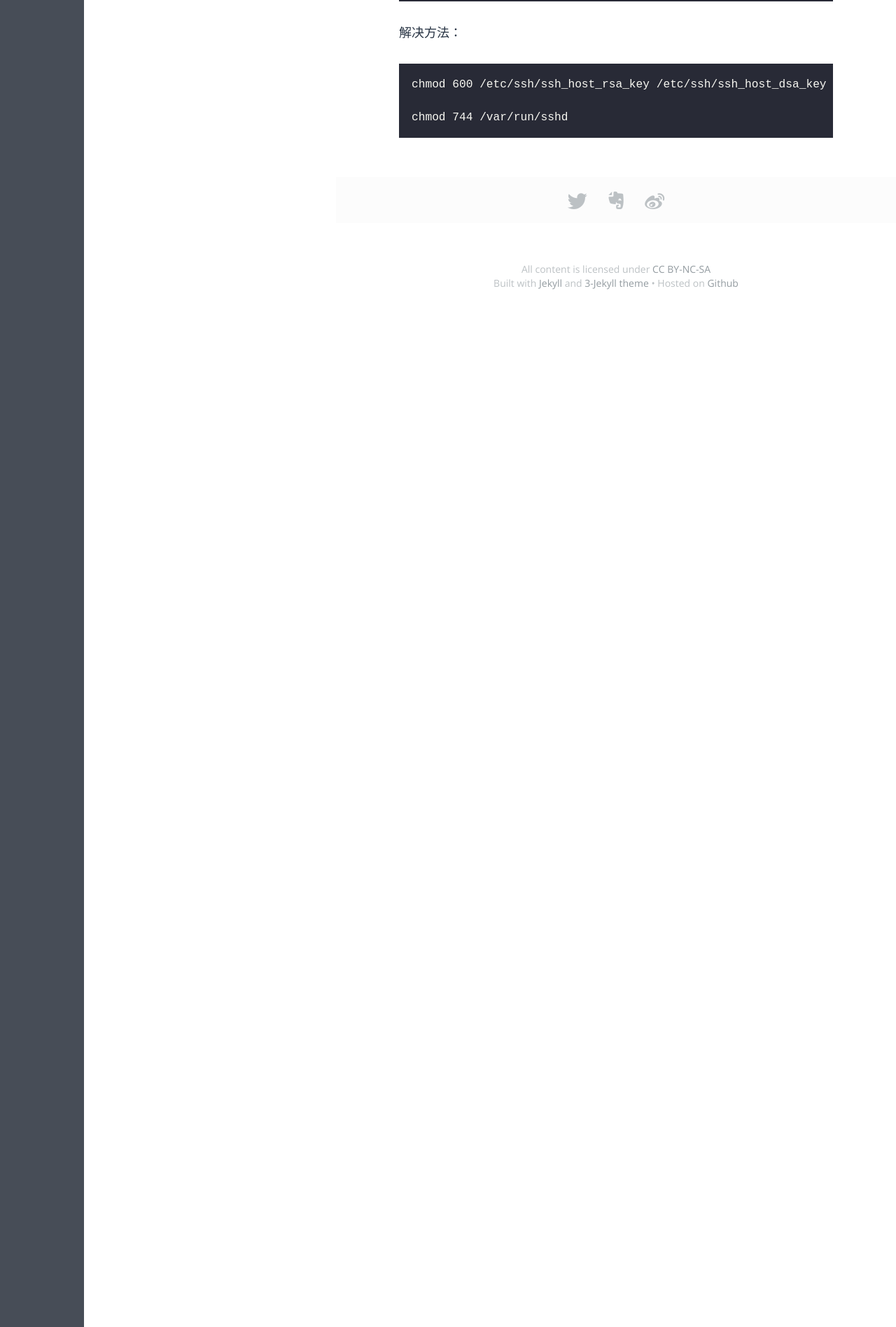
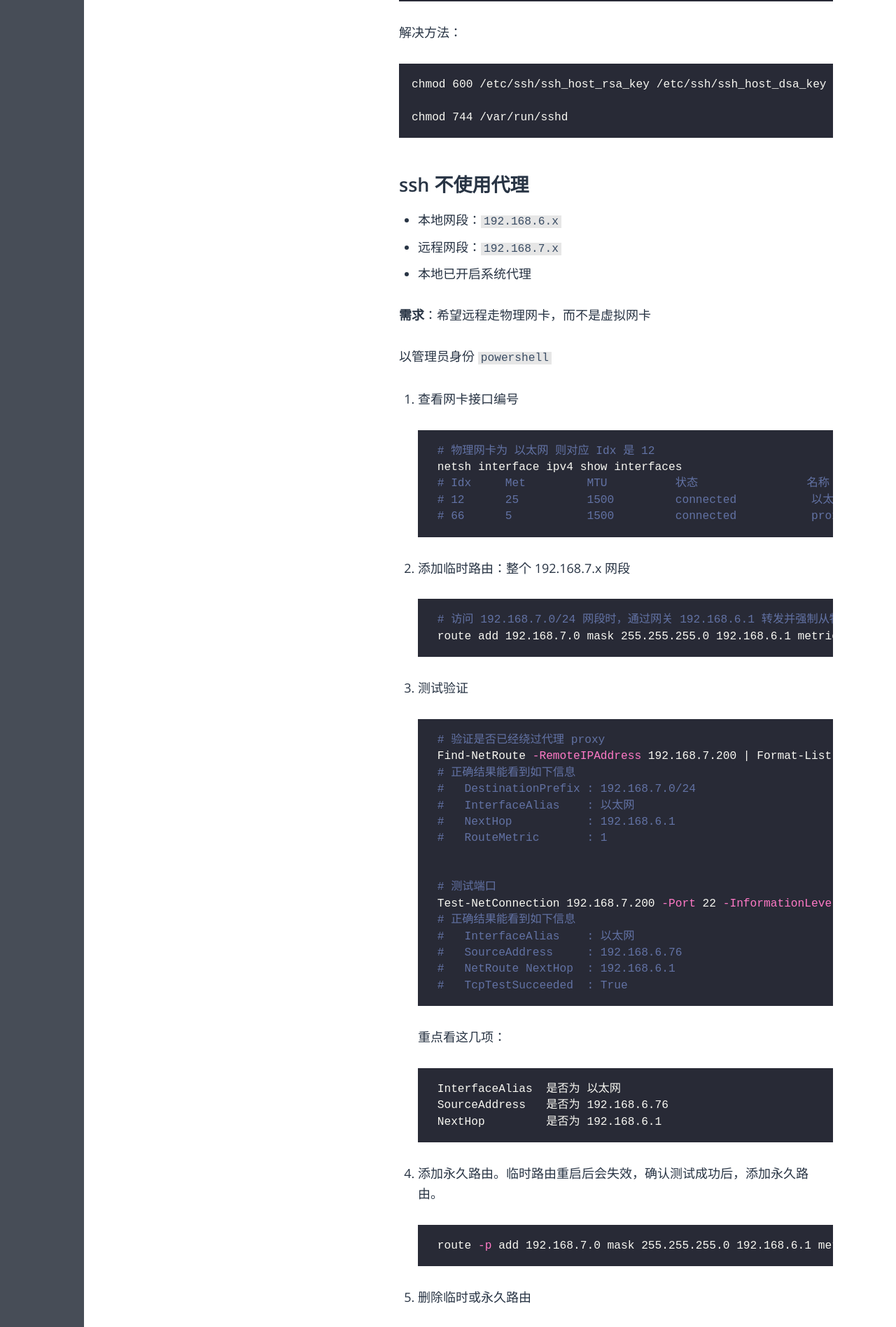
Before and after one commit to chiemon/chiemon.github.io, a Jekyll site: the page built from _posts/Tools/2019-03-03-ssh.md, in a window 1280 px wide. Shown: the part 1971-3868 px from the top of the page at 70% size. Built offline with Jekyll 4.4.1, drawn with Linux system fonts in a browser that asks for light colours; some web fonts are replaced; some of the changed text lies outside the part shown.

Commit message:
update ssh unusing proxy

````diff
--- a/_posts/Tools/2019-03-03-ssh.md
+++ b/_posts/Tools/2019-03-03-ssh.md
@@ -87,3 +87,71 @@ chmod 600 /etc/ssh/ssh_host_rsa_key /etc/ssh/ssh_host_dsa_key /etc/ssh/ssh_host_
 
 chmod 744 /var/run/sshd
 ```
+
+## ssh 不使用代理
+
+- 本地网段：`192.168.6.x`
+- 远程网段：`192.168.7.x`
+- 本地已开启系统代理
+
+**需求**：希望远程走物理网卡，而不是虚拟网卡
+
+以管理员身份 `powershell`
+
+1. 查看网卡接口编号
+
+    ```bash
+    # 物理网卡为 以太网 则对应 Idx 是 12
+    netsh interface ipv4 show interfaces
+    # Idx     Met         MTU          状态                名称
+    # 12      25          1500         connected           以太网
+    # 66      5           1500         connected           proxy
+    ```
+
+2. 添加临时路由：整个 192.168.7.x 网段
+
+    ```bash
+    # 访问 192.168.7.0/24 网段时，通过网关 192.168.6.1 转发并强制从物理“以太网”接口出去
+    route add 192.168.7.0 mask 255.255.255.0 192.168.6.1 metric 1 IF <以太网Idx>
+    ```
+
+3. 测试验证
+
+    ```bash
+    # 验证是否已经绕过代理 proxy
+    Find-NetRoute -RemoteIPAddress 192.168.7.200 | Format-List
+    # 正确结果能看到如下信息
+    #   DestinationPrefix : 192.168.7.0/24
+    #   InterfaceAlias    : 以太网
+    #   NextHop           : 192.168.6.1
+    #   RouteMetric       : 1
+
+
+    # 测试端口
+    Test-NetConnection 192.168.7.200 -Port 22 -InformationLevel Detailed
+    # 正确结果能看到如下信息
+    #   InterfaceAlias    : 以太网
+    #   SourceAddress     : 192.168.6.76
+    #   NetRoute NextHop  : 192.168.6.1
+    #   TcpTestSucceeded  : True
+    ```
+
+    重点看这几项：
+
+    ```bash
+    InterfaceAlias  是否为 以太网
+    SourceAddress   是否为 192.168.6.76
+    NextHop         是否为 192.168.6.1
+    ```
+
+4. 添加永久路由。临时路由重启后会失效，确认测试成功后，添加永久路由。
+
+    ```bash
+    route -p add 192.168.7.0 mask 255.255.255.0 192.168.6.1 metric 1 IF <以太网Idx>
+    ```
+
+5. 删除临时或永久路由
+
+    ```bash
+    route delete 192.168.7.0
+    ```
````
